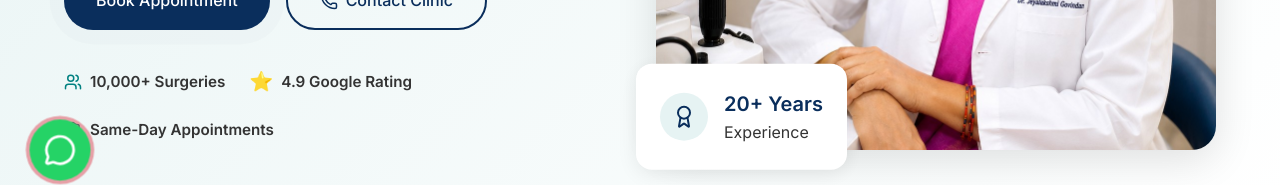
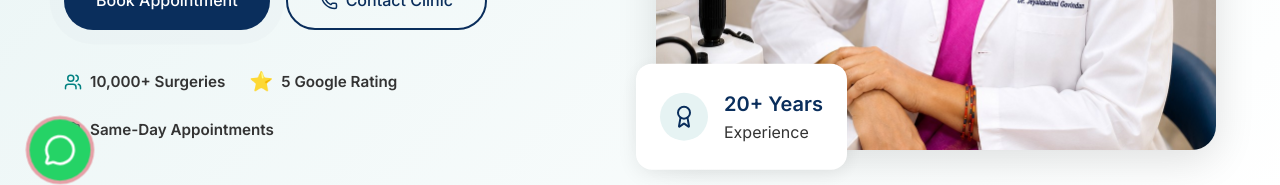
Before and after one commit to priyanka-TL/varahi-eye-clinic-chennai, a React (Vite) app: page /varahi-eye-clinic-chennai/ in a window 1280 px wide. Shown: the part 590-775 px from the top of the page. Built offline with nearby package versions, Linux system fonts and the light colour scheme.

Commit message:
chore: update Google rating to 5 and set dev server port to 5175

```diff
--- a/src/pages/Home.jsx
+++ b/src/pages/Home.jsx
@@ -22,7 +22,7 @@ const Home = () => {
     <div className="page-transition-enter page-transition-enter-active">
       <Seo
         title="Sree Varahi Eye Clinic | Best Eye Care Clinic in T. Nagar, Chennai"
-        description="Trusted eye clinic in T. Nagar, Chennai offering cataract surgery, glaucoma management, diabetic eye screening & computer vision care. 20+ years experience, 4.9 Google rating. Book your eye checkup today."
+        description="Trusted eye clinic in T. Nagar, Chennai offering cataract surgery, glaucoma management, diabetic eye screening & computer vision care. 20+ years experience, 5 Google rating. Book your eye checkup today."
         path="/"
         jsonLd={buildOrganizationSchema()}
       />
@@ -60,7 +60,7 @@ const Home = () => {
               </div>
               <div style={{ display: 'flex', alignItems: 'center', gap: '0.5rem' }}>
                 <span style={{ fontSize: '1.2rem', lineHeight: 1 }}>⭐</span>
-                <span style={{ fontWeight: '600', color: 'var(--color-text)' }}>4.9 Google Rating</span>
+                <span style={{ fontWeight: '600', color: 'var(--color-text)' }}>5 Google Rating</span>
               </div>
               <div style={{ display: 'flex', alignItems: 'center', gap: '0.5rem' }}>
                 <ShieldCheck size={18} className="text-secondary" />
```
